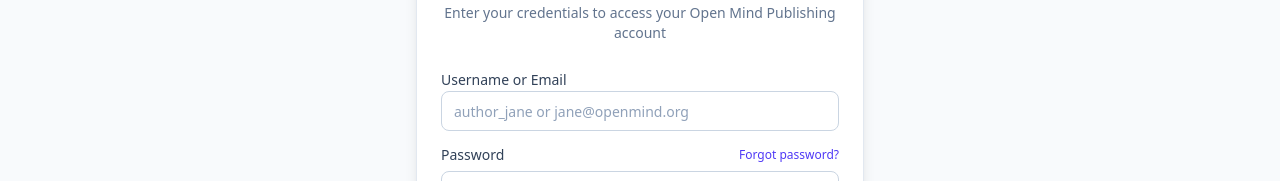
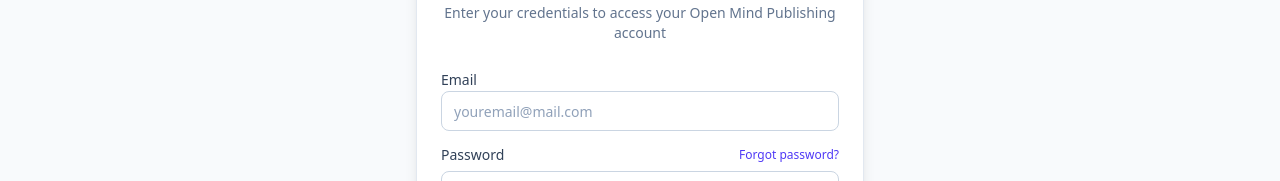
Before and after one commit to Ianmwia/open_mind_publishing-frontend, a React (Vite) app: page /login in a window 1280 px wide. Shown: the part 259-440 px from the top of the page. Built offline with nearby package versions, Linux system fonts and the light colour scheme; no server answers.

Commit message:
change login command

```diff
--- a/src/pages/auth/LoginPage.tsx
+++ b/src/pages/auth/LoginPage.tsx
@@ -68,12 +68,12 @@ export const LoginPage: React.FC = () => {
             )}
 
             <div className="space-y-2">
-              <Label htmlFor="identifier">Username or Email</Label>
+              <Label htmlFor="identifier">Email</Label>
               <Input
                 id="identifier"
                 type="text"
                 required
-                placeholder="author_jane or jane@openmind.org"
+                placeholder="youremail@mail.com"
                 value={identifier}
                 onChange={(e) => setIdentifier(e.target.value)}
                 autoComplete="username"
```
